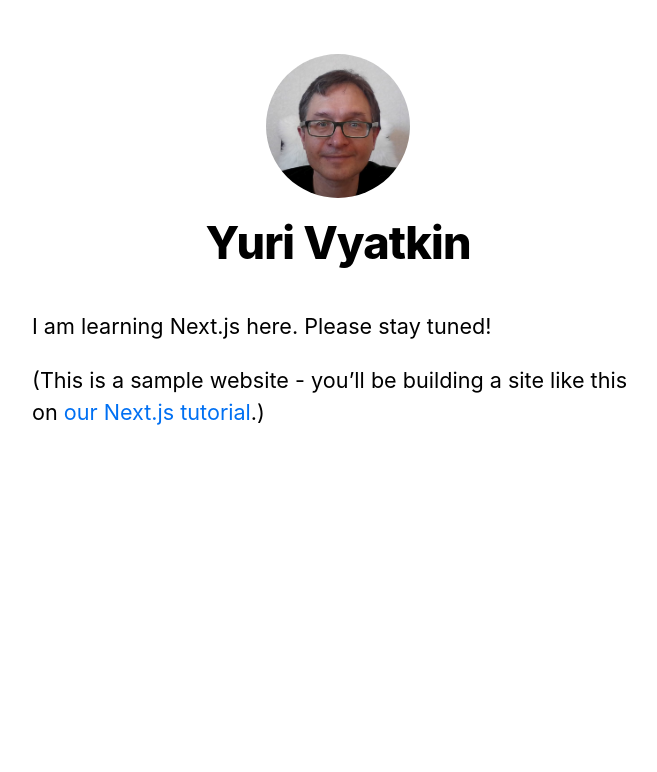
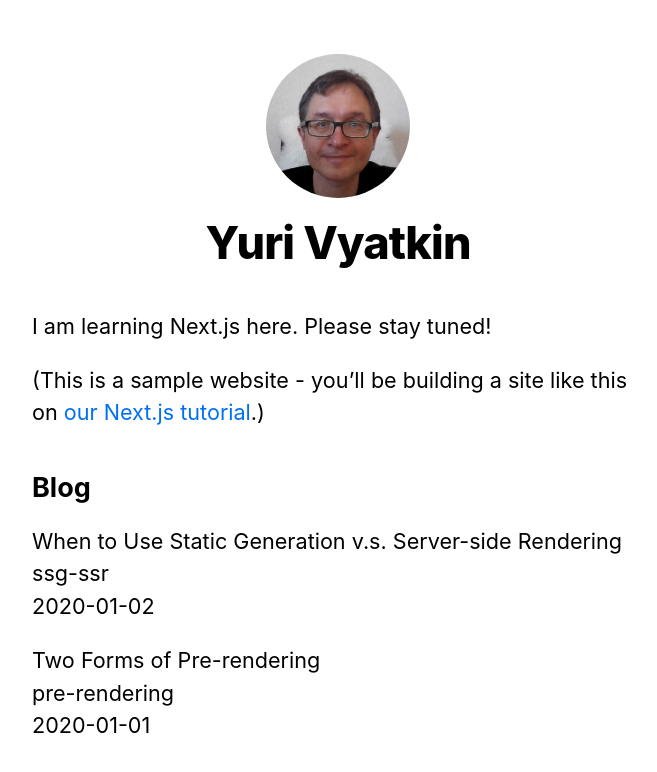
Before and after one commit to yurivyatkin/nextjs-blog, a Next.js app: page / in a window 1280 px wide. Shown: the top 772 px of the page, without its empty margins (302-959 px from the left). Built offline with nearby package versions, Linux system fonts and the light colour scheme.

Commit message:
Display posts list on the home page

```diff
--- a/pages/index.js
+++ b/pages/index.js
@@ -2,7 +2,18 @@
 import Layout, { siteTitle } from "../components/layout";
 import utilStyles from "../styles/utils.module.css";
 
-export default function Home() {
+import { getSortedPostsData } from "../lib/posts";
+
+export async function getStaticProps() {
+  const allPostsData = getSortedPostsData();
+  return {
+    props: {
+      allPostsData,
+    },
+  };
+}
+
+export default function Home({ allPostsData }) {
   return (
     <Layout home>
       <Head>
@@ -15,6 +26,20 @@
           <a href="https://nextjs.org/learn">our Next.js tutorial</a>.)
         </p>
       </section>
+      <section className={`${utilStyles.headingMd} ${utilStyles.padding1px}`}>
+        <h2 className={utilStyles.headingLg}>Blog</h2>
+        <ul className={utilStyles.list}>
+          {allPostsData.map(({ id, date, title }) => (
+            <li className={utilStyles.listItem} key={id}>
+              {title}
+              <br />
+              {id}
+              <br />
+              {date}
+            </li>
+          ))}
+        </ul>
+      </section>
     </Layout>
   );
 }
```
